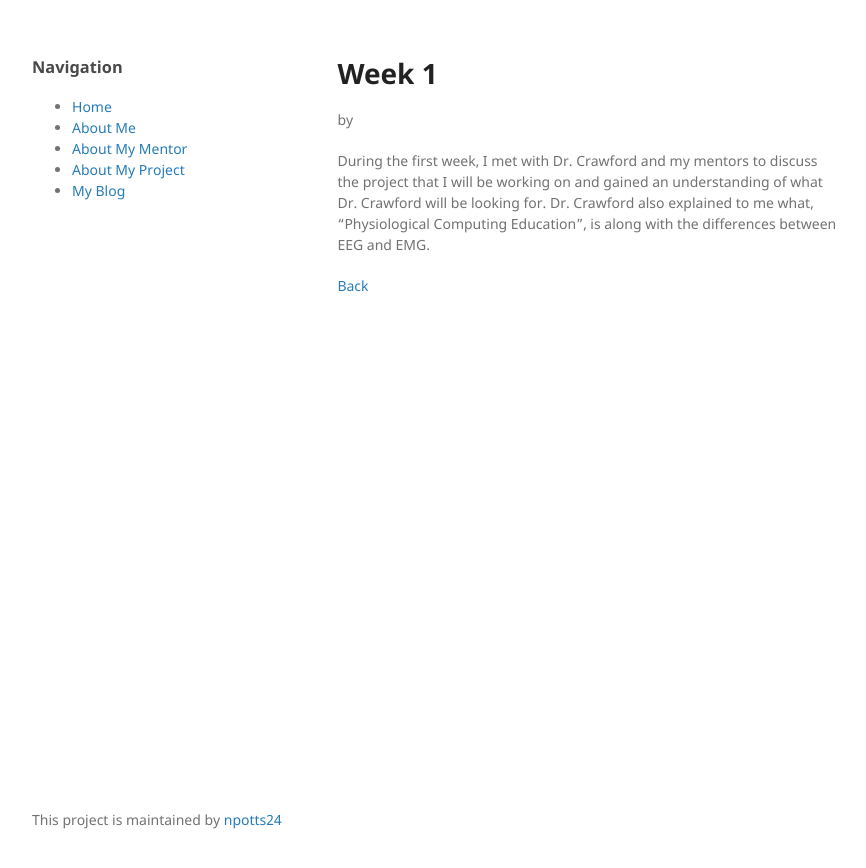
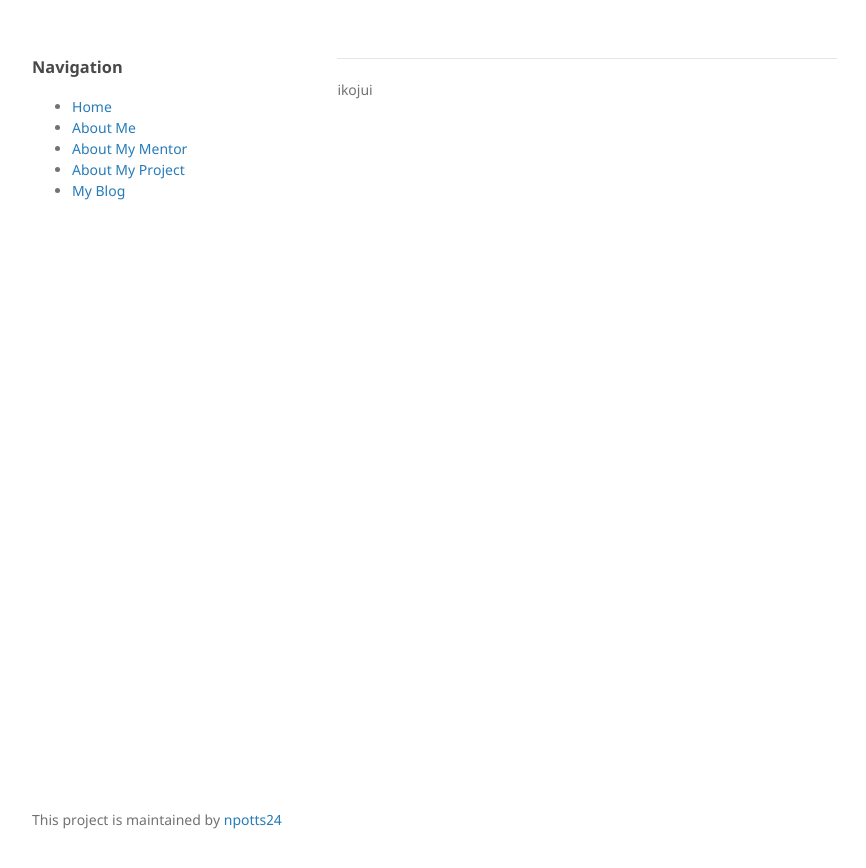
Before and after one commit to npotts24/npotts24, a Jekyll site: the page built from week1.md, in a window 1280 px wide. Shown: the top 868 px of the page, without its empty margins (178-1044 px from the left). Built offline with Jekyll 4.4.1, drawn with Linux system fonts in a browser that asks for light colours; our own code applies the rules of GitHub Pages for plain Markdown files.

Commit message:
Update week1.md

```diff
--- a/week1.md
+++ b/week1.md
@@ -1,12 +1,2 @@
 ---
-layout: post
-title: Week 1
-by: Michael Adeleke
----
-
-During the first week, I met with Dr. Crawford and my mentors to discuss the project
-that I will be working on and gained an understanding of what Dr. Crawford will be looking for.
-Dr. Crawford also explained to me what, "Physiological Computing Education", is along
-with the differences between EEG and EMG.
-
-[Back](./)
+ikojui
```
